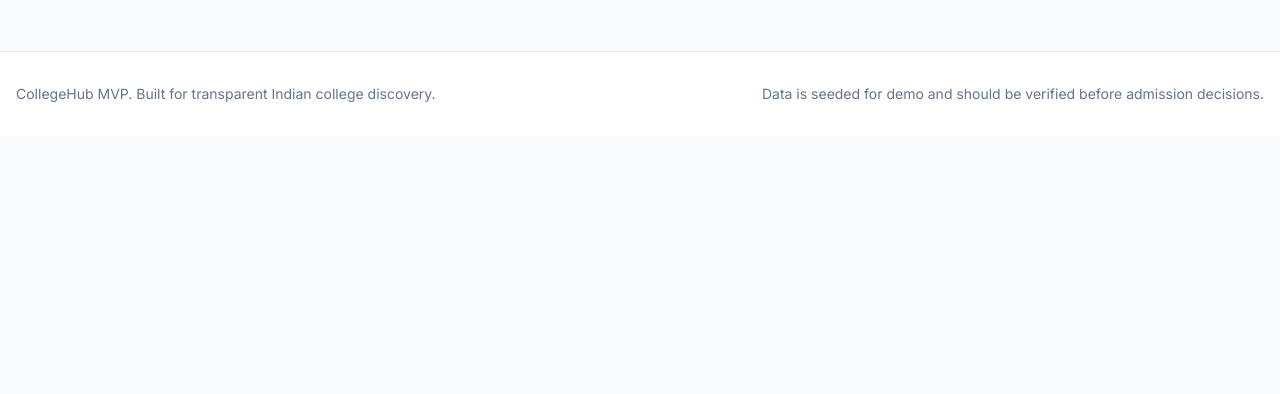
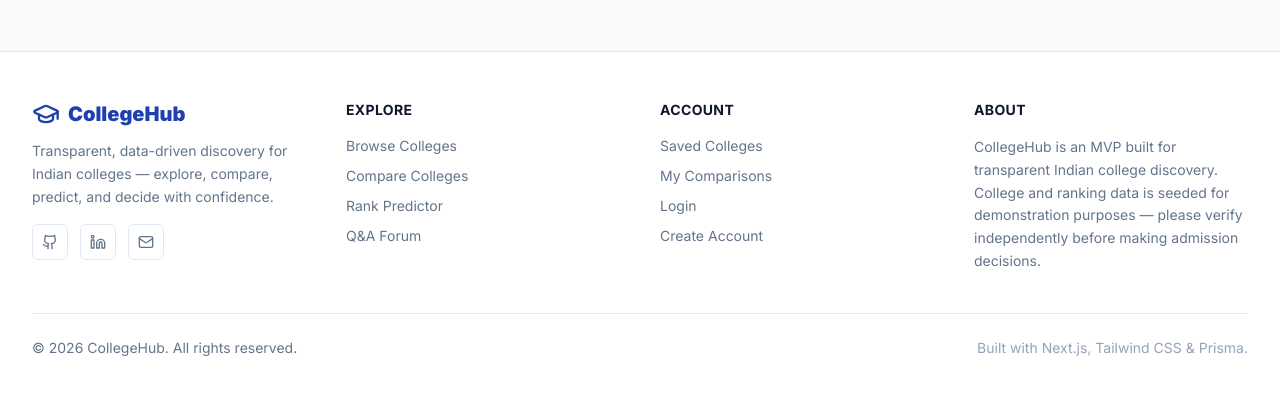
Before and after one commit to Sanika2512/CollegeHub, a Next.js app: page / in a window 1280 px wide. Shown: the part 818-1212 px from the top of the page. Before the commit the page ends 954 px from the top, so only its background shows below. Built offline with nearby package versions, Linux system fonts and the light colour scheme; no server answers; the database is empty.

Commit message:
Update Footer.tsx

```diff
--- a/components/layout/Footer.tsx
+++ b/components/layout/Footer.tsx
@@ -1,9 +1,107 @@
+import Link from "next/link";
+import { GraduationCap, Mail, Github, Linkedin } from "lucide-react";
+
+const exploreLinks = [
+  { href: "/colleges", label: "Browse Colleges" },
+  { href: "/compare", label: "Compare Colleges" },
+  { href: "/predictor", label: "Rank Predictor" },
+  { href: "/discussions", label: "Q&A Forum" }
+];
+
+const accountLinks = [
+  { href: "/dashboard/saved", label: "Saved Colleges" },
+  { href: "/dashboard/comparisons", label: "My Comparisons" },
+  { href: "/auth/login", label: "Login" },
+  { href: "/auth/signup", label: "Create Account" }
+];
+
 export function Footer() {
+  const year = new Date().getFullYear();
+
   return (
     <footer className="border-t bg-white">
-      <div className="mx-auto flex max-w-7xl flex-col gap-2 px-4 py-8 text-sm text-slate-500 md:flex-row md:items-center md:justify-between">
-        <p>CollegeHub MVP. Built for transparent Indian college discovery.</p>
-        <p>Data is seeded for demo and should be verified before admission decisions.</p>
+      <div className="mx-auto max-w-7xl px-4 py-12 sm:px-6 lg:px-8">
+        <div className="grid gap-10 sm:grid-cols-2 lg:grid-cols-4">
+          {/* Brand */}
+          <div className="lg:col-span-1">
+            <Link href="/" className="flex items-center gap-2 font-display text-xl font-black text-primary">
+              <GraduationCap className="h-7 w-7 shrink-0" />
+              <span>CollegeHub</span>
+            </Link>
+            <p className="mt-3 max-w-xs text-sm leading-relaxed text-slate-500">
+              Transparent, data-driven discovery for Indian colleges — explore, compare, predict, and decide with confidence.
+            </p>
+            <div className="mt-4 flex items-center gap-3">
+              <a
+                href="https://github.com"
+                target="_blank"
+                rel="noopener noreferrer"
+                aria-label="GitHub"
+                className="flex h-9 w-9 items-center justify-center rounded-md border text-slate-500 transition hover:bg-slate-100 hover:text-primary"
+              >
+                <Github className="h-4 w-4" />
+              </a>
+              <a
+                href="https://linkedin.com"
+                target="_blank"
+                rel="noopener noreferrer"
+                aria-label="LinkedIn"
+                className="flex h-9 w-9 items-center justify-center rounded-md border text-slate-500 transition hover:bg-slate-100 hover:text-primary"
+              >
+                <Linkedin className="h-4 w-4" />
+              </a>
+              <a
+                href="mailto:support@collegehub.app"
+                aria-label="Email"
+                className="flex h-9 w-9 items-center justify-center rounded-md border text-slate-500 transition hover:bg-slate-100 hover:text-primary"
+              >
+                <Mail className="h-4 w-4" />
+              </a>
+            </div>
+          </div>
+
+          {/* Explore */}
+          <div>
+            <h3 className="font-display text-sm font-bold uppercase tracking-wide text-slate-900">Explore</h3>
+            <ul className="mt-4 space-y-2.5 text-sm text-slate-500">
+              {exploreLinks.map((link) => (
+                <li key={link.href}>
+                  <Link href={link.href} className="transition hover:text-primary">
+                    {link.label}
+                  </Link>
+                </li>
+              ))}
+            </ul>
+          </div>
+
+          {/* Account */}
+          <div>
+            <h3 className="font-display text-sm font-bold uppercase tracking-wide text-slate-900">Account</h3>
+            <ul className="mt-4 space-y-2.5 text-sm text-slate-500">
+              {accountLinks.map((link) => (
+                <li key={link.href}>
+                  <Link href={link.href} className="transition hover:text-primary">
+                    {link.label}
+                  </Link>
+                </li>
+              ))}
+            </ul>
+          </div>
+
+          {/* About / disclaimer */}
+          <div>
+            <h3 className="font-display text-sm font-bold uppercase tracking-wide text-slate-900">About</h3>
+            <p className="mt-4 text-sm leading-relaxed text-slate-500">
+              CollegeHub is an MVP built for transparent Indian college discovery. College and ranking data is seeded for
+              demonstration purposes — please verify independently before making admission decisions.
+            </p>
+          </div>
+        </div>
+
+        <div className="mt-10 flex flex-col items-center gap-2 border-t pt-6 text-sm text-slate-500 sm:flex-row sm:justify-between">
+          <p>© {year} CollegeHub. All rights reserved.</p>
+          <p className="text-slate-400">Built with Next.js, Tailwind CSS &amp; Prisma.</p>
+        </div>
       </div>
     </footer>
   );
```
